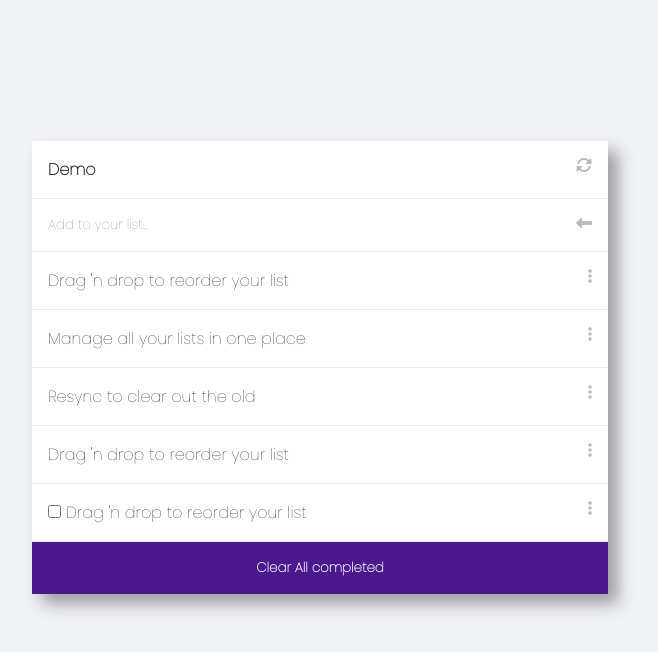
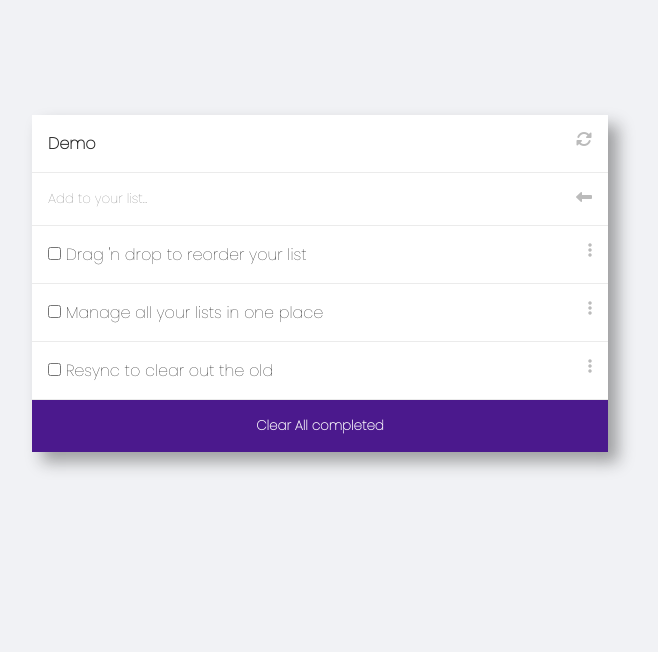
Before and after one commit to iambenkis/To-Do-list, a website: page src/index.html in a window 1280 px wide. Shown: the whole page, without its empty margins (320-978 px from the left). Drawn offline with Linux system fonts and the light colour scheme.

Commit message:
Comment html task

```diff
--- a/src/index.html
+++ b/src/index.html
@@ -21,7 +21,7 @@
                     <i class="fa-solid fa-left-long"></i>
                 </div>
                 <div class="task-container">
-                    <div class="task">
+                    <!-- <div class="task">
                         <div class="t-left">
                             <input type="checkbox" name="Drag" class="checkbox">
                             <label for="">Drag 'n drop to reorder your list</label>
@@ -34,7 +34,7 @@
                             <label for="">Drag 'n drop to reorder your list</label>
                         </div>
                         <i class="fa-solid fa-ellipsis-vertical"></i>
-                    </div>
+                    </div> -->
                 </div>
                 <button class="delete">
                     <p>Clear All completed</p>
--- a/src/style.css
+++ b/src/style.css
@@ -19,7 +19,8 @@ main {
     display: flex;
     justify-content: center;
     align-items: center;
-    margin-top: 11%;
+    margin-top: 9%;
+    padding-bottom: 1rem;
 }
 
 .todo-box {
@@ -85,7 +86,7 @@ main {
 }
 
 .checkbox {
-    display: none;
+    display: inline-block;
 }
 
 .delete {
@@ -96,6 +97,7 @@ main {
     font-weight: 600;
     outline: none;
     border: none;
+    cursor: pointer;
     transition: 1s;
 }
 
```
Also changed, not shown: package.json (+6 -2 lines), 1 other file.
